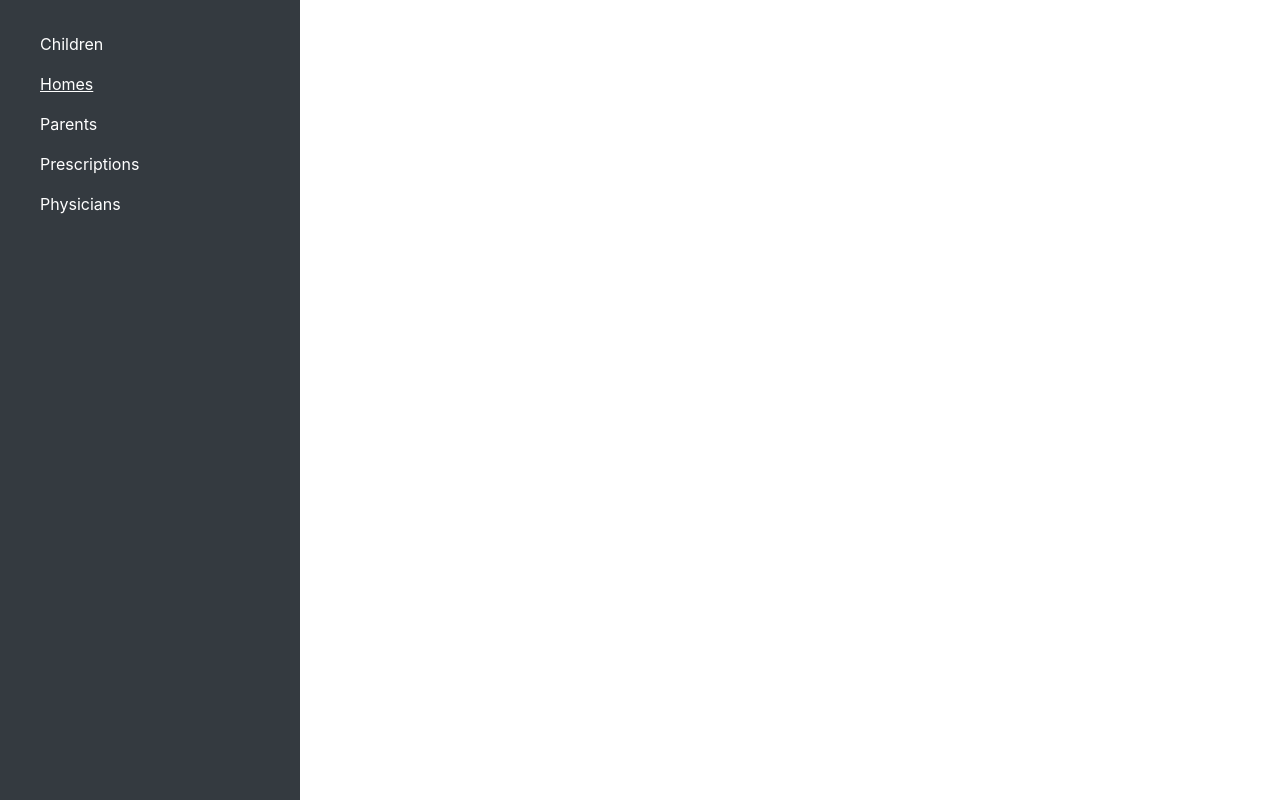
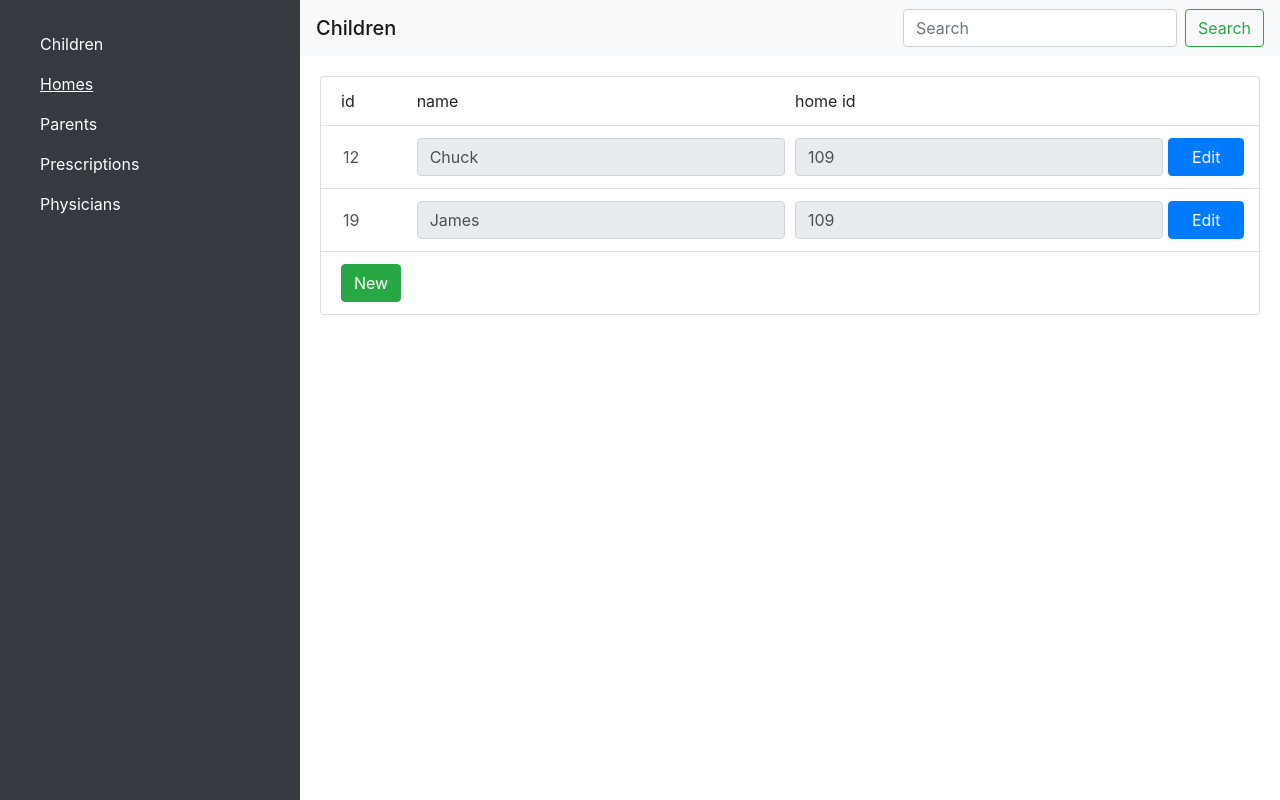
Before and after one commit to 2017-Arizona-Opportunity-Hack/Team5, a Vue app in the folder haclient/: page /homes in a window 1280 px wide. Built offline with nearby package versions, Linux system fonts and the light colour scheme.

Commit message:
Begin work on homes

```diff
--- a/haclient/src/components/Children.vue
+++ b/haclient/src/components/Children.vue
@@ -47,7 +47,7 @@ export default {
   methods: {
     addNew() {
       console.log(this.$store);
-      this.$store.commit("newChild", new Child(0, ""));
+      this.$store.dispatch("createChild", new Child(0, ""));
     }
   }
 };
--- a/haclient/src/components/Homes.vue
+++ b/haclient/src/components/Homes.vue
@@ -0,0 +1,66 @@
+<template>
+  <div>
+    <div class="navbar navbar-light bg-light">
+      <span class="navbar-brand mb-0 h1">Children</span>
+      <form class="form-inline">
+        <input class="form-control mr-sm-2" type="search" placeholder="Search" aria-label="Search">
+        <button class="btn btn-outline-success my-2 my-sm-0" type="submit">Search</button>
+      </form>
+    </div>
+    <div class="container-fluid">
+
+      <div class="list-group">
+        <div class="list-group-item" id="headers">
+          <div class="form-row">
+            <div class="col-sm-1">
+              <p for="name">id</p>
+            </div>
+            <div class="col-sm-5">
+              <p for="name">name</p>
+            </div>
+            <div class="col-sm-5">
+              <p for="home">home id</p>
+            </div>
+          </div>
+        </div>
+        <child-item v-for="child in children" :key="child.id" :id="child.id" />
+        <div class="list-group-item">
+          <div class="btn btn-success" @click="addNew">New</div>
+        </div>
+      </div>
+    </div>
+  </div>
+</template>
+
+<script lang="ts">
+import Home from "../store/classes/Home";
+import ChildItem from "./ChildItem.vue";
+export default {
+  computed: {
+    children() {
+      return this.$store.getters.children;
+    }
+  },
+  components: {
+    ChildItem
+  },
+  methods: {
+    addNew() {
+      console.log(this.$store);
+      this.$store.dispatch("createHome", new Home("", ""));
+    }
+  }
+};
+</script>
+
+<style lang="scss" scoped>
+.childrow {
+  margin-bottom: 10px;
+}
+.container-fluid {
+  padding: 20px;
+}
+#headers p {
+  margin-bottom: 0;
+}
+</style>
--- a/haclient/src/store/index.ts
+++ b/haclient/src/store/index.ts
@@ -17,9 +17,9 @@ interface homeDict {
 export default new Vuex.Store({
     state: {
         children: <childDict>{},
-        prescriptions: <homeDict>{},
+        homes: <homeDict>{},
         houseparents: {},
-        homes: {},
+        prescriptions: {},
         physicians: {},
         hphomes: {}
     },
@@ -48,6 +48,12 @@ export default new Vuex.Store({
         }
     },
     actions: {
+        createChild: ({ commit, state }, child) => {
+            commit('newChild', child);
+        },
+        createHome: ({ commit, state }, home) => {
+            commit('newHome', home);
+        }
 
     }
 })
```
